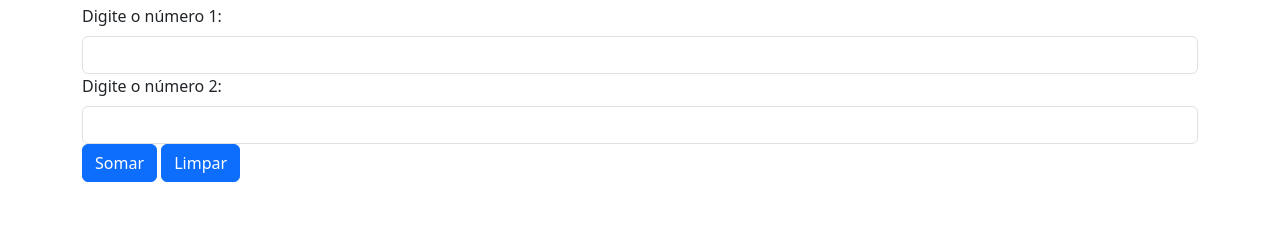
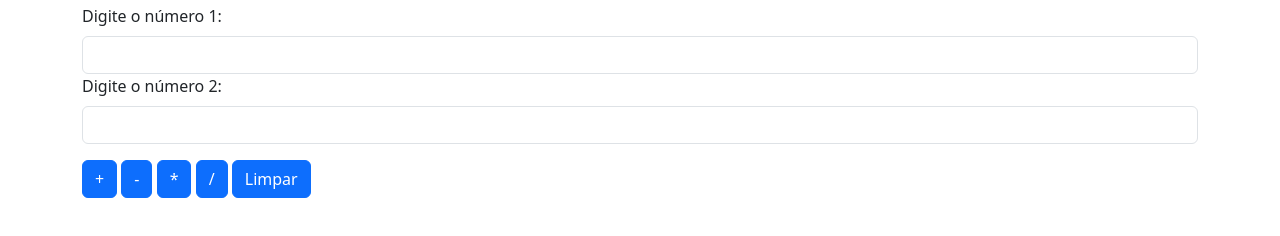
Before and after one commit to JoaoRoberto1/fs36-js, a plain HTML site: page index.html in a window 1280 px wide. Shown: the part 42-278 px from the top of the page. Drawn offline with nearby package versions, Linux system fonts and the light colour scheme.

Commit message:
Subindo modificação

```diff
--- a/index.html
+++ b/index.html
@@ -21,8 +21,13 @@
             <label for="n2" class="form-label">Digite o número 2:</label>
             <input type="number" class="form-control" id="n2" required>
 
-            <button class="btn btn-primary" type="button" onclick="soma()">Somar</button>
-            <button class="btn btn-primary" type="reset">Limpar</button>
+            <div class="mt-3">
+                <button class="btn btn-primary" type="button" onclick="soma()">+</button>
+                <button class="btn btn-primary" type="button" onclick="subtrair()">-</button>
+                <button class="btn btn-primary" type="button" onclick="multiplicar()">*</button>
+                <button class="btn btn-primary" type="button" onclick="subtrair()">/</button>
+                <button class="btn btn-primary" type="reset">Limpar</button>
+            </div>
 
             <div class="resultado"></div>
         </form>
--- a/js/script.js
+++ b/js/script.js
@@ -9,4 +9,57 @@ function soma() {
 
 
     console.log(resultado);
+
+    // exibindo o resultado da div rasultado atráves da prop innerHTMl
+    let conteudoDIV = document.getElementsByClassName('resultado')[0];
+
+    conteudoDIV.innerHTML = resultado
 }
+
+function subtrair() {
+    let numero1 = parseFloat(document.getElementById('n1').value);
+    let numero2 = parseFloat(document.getElementById('n2').value);
+
+
+    let resultado = numero1 - numero2
+
+
+    console.log(resultado);
+
+    // exibindo o resultado da div rasultado atráves da prop innerHTMl
+    let conteudoDIV = document.getElementsByClassName('resultado')[0];
+
+    conteudoDIV.innerHTML = resultado
+}
+
+function multiplicar() {
+    let numero1 = parseFloat(document.getElementById('n1').value);
+    let numero2 = parseFloat(document.getElementById('n2').value);
+
+
+    let resultado = numero1 * numero2
+
+
+    console.log(resultado);
+
+    // exibindo o resultado da div rasultado atráves da prop innerHTMl
+    let conteudoDIV = document.getElementsByClassName('resultado')[0];
+
+    conteudoDIV.innerHTML = resultado
+}
+
+function dividir() {
+    let numero1 = parseFloat(document.getElementById('n1').value);
+    let numero2 = parseFloat(document.getElementById('n2').value);
+
+
+    let resultado = numero1 / numero2
+
+
+    console.log(resultado);
+
+    // exibindo o resultado da div rasultado atráves da prop innerHTMl
+    let conteudoDIV = document.getElementsByClassName('resultado')[0];
+
+    conteudoDIV.innerHTML = resultado
+}
```
